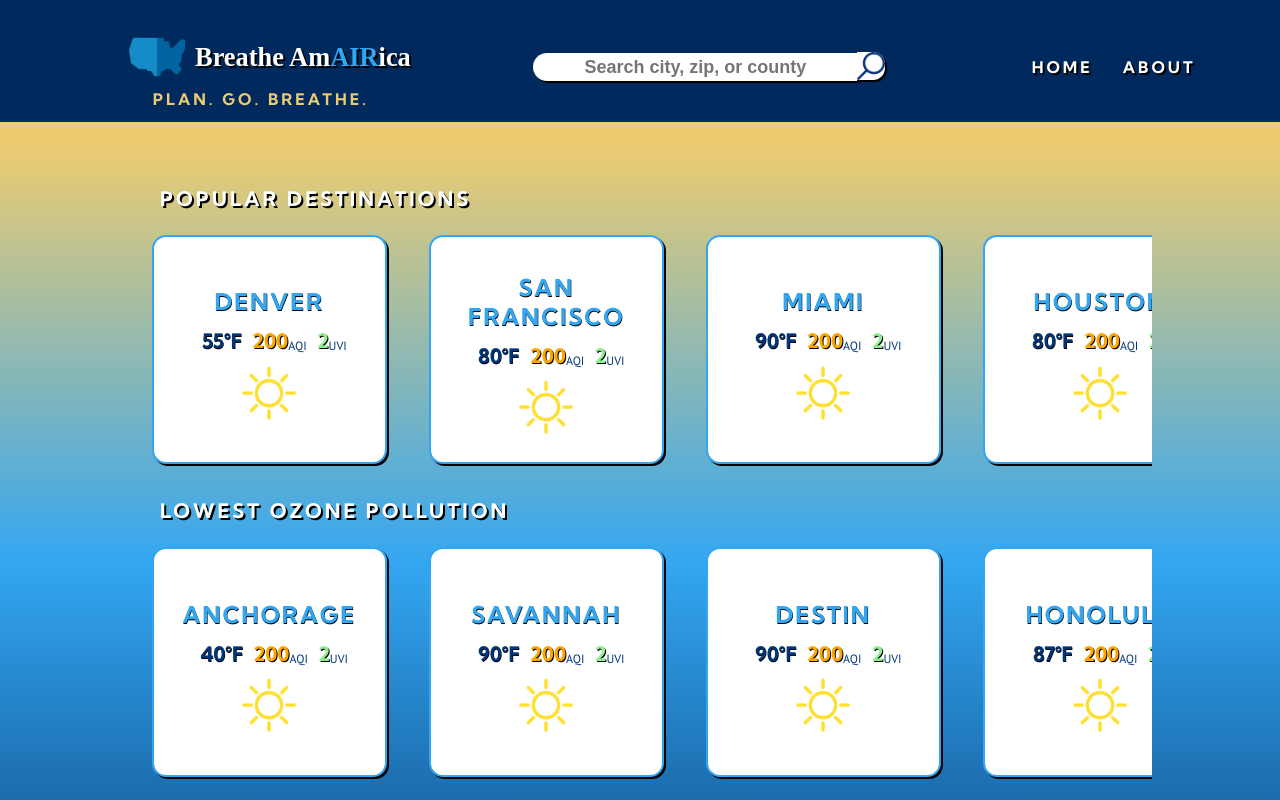
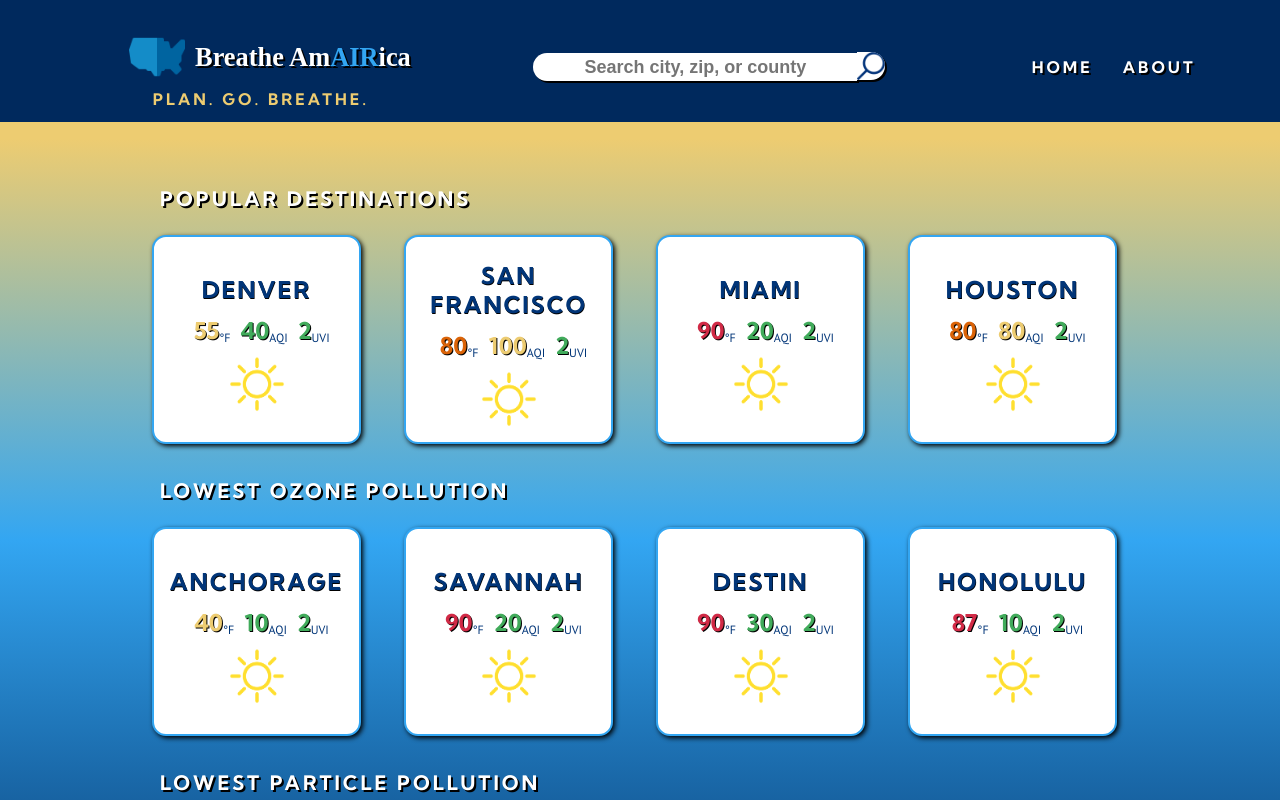
Before and after one commit to leighlars/BreatheAmAIRica, a React (Create React App) app: page / in a window 1280 px wide. Shown: the top 800 px of the page. Built offline with nearby package versions, Linux system fonts and the light colour scheme; a web font is replaced by a local one.

Commit message:
Increase box shadow on cards, make cards smaller

```diff
--- a/src/Card/Card.scss
+++ b/src/Card/Card.scss
@@ -4,11 +4,11 @@
     @include columnDisplay();
     justify-content: center;
     background: white;
-    box-shadow: 2px 2px black;
+    box-shadow: 2px 2px 5px black;
     border: 2px solid $lightBlue;
     border-radius: 14px;
-    width: 225px;
-    height: 220px;
+    width: 200px;
+    height: 200px;
     margin: 1.5em;
     img {
       margin-top: .5em;
@@ -24,7 +24,7 @@
       text-shadow: .5px black;
       text-transform: uppercase;
       letter-spacing: 2px;
-      color: $lightBlue;
+      color: $darkBlue;
       text-align: center;
       margin: 10px;
       text-shadow: .5px .5px black;
@@ -33,7 +33,7 @@
       @include rowDisplay();
       align-items: flex-end;
       h3 {
-        @include headerFont(1.25em);
+        @include headerFont(1.45em);
         margin-left: 10px;
         text-shadow: 1px 1px black;
       }
@@ -47,23 +47,23 @@
         text-shadow: .5px .5px black;
       }
       .card-low {
-        color: lightgreen;
+        color: #41ab5b;
       }
 
       .card-moderate {
-        color: yellow;
+        color: $goldenrod;
       }
 
       .card-high {
-        color: orange;
+        color: #db6307;
       }
 
       .card-very-high {
-        color: red;
+        color: #d12a46;
       }
 
       .card-extreme {
-        color: purple;
+        color: #7c04bd;
       }
     }
 
--- a/src/Card/Card.tsx
+++ b/src/Card/Card.tsx
@@ -83,6 +83,26 @@ const Card: React.FC<CardProps> = (props) => {
     }
   }
 
+  const temp = (temp: number) => {
+   if (temp <= 32) {
+    return (
+     <h3 className="card-extreme"><b>{temp}</b></h3>
+    );
+   } else if (temp >= 33 && temp <= 59) {
+    return (
+     <h3 className="card-moderate"><b>{temp}</b></h3>
+    );
+   } else if (temp >= 60 && temp <= 80) {
+    return (
+     <h3 className="card-high"><b>{temp}</b></h3>
+    );
+   } else if (temp >= 80) {
+    return (
+     <h3 className="card-very-high"><b>{temp}</b></h3>
+    );
+   }
+  };
+
 
   return (
    <Link
@@ -92,14 +112,15 @@ const Card: React.FC<CardProps> = (props) => {
    >
     <article className="card-container" key={props.city.name}>
      <h2 className="card-header">{props.city.name}</h2>
-     <div className='card-air-temp'>
-      <h3 className="card-temp">{props.city.temp}&deg;F</h3>
-      {aqIndex(200)}
-      <p className='unit'>AQI</p>
+     <div className="card-air-temp">
+      {temp(props.city.temp)}
+      <p className="unit">&deg;F</p>
+      {aqIndex(props.city.aqi)}
+      <p className="unit">AQI</p>
       {uvIndex(2)}
-      <p className='unit'>UVI</p>
+      <p className="unit">UVI</p>
      </div>
-     <img src={clearDay} alt='Sun shining' />
+     <img src={clearDay} alt="Sun shining" />
     </article>
    </Link>
   );
--- a/src/Home/Home.tsx
+++ b/src/Home/Home.tsx
@@ -10,6 +10,7 @@ import covid from '../assets/covid.png'
 
 
 const Home: React.FC = () => {
+  const cities = []
 
 	const newsCards = [
   <a
--- a/src/Search/Search.scss
+++ b/src/Search/Search.scss
@@ -19,10 +19,15 @@
     box-shadow: 2px 2px black;
     width: 18em;
   }
+
+  Link {
+    border: none;
+  }
+
   .search-icon {
     background: white;
     width: 2.1em;
-    border-radius: 0 12px 12px 0;
+    border-radius: 0 14px 14px 0;
 		box-shadow: 2px 2px black;
 		margin-top: .2em;
   }
--- a/src/helpers/cities.ts
+++ b/src/helpers/cities.ts
@@ -67,7 +67,7 @@ export const ozoneCities = [
 },
  {
   name: "Casper",
-  temp: 55,
+  temp: 30,
   aqi: 30,
   pollen: 0,
   fire: 'High'
@@ -105,7 +105,7 @@ export const pollutionCities = [
 },
  {
   name: "Portland, ME",
-  temp: 74,
+  temp: 67,
   aqi: 10,
   pollen: 0,
   fire: "None"
```
